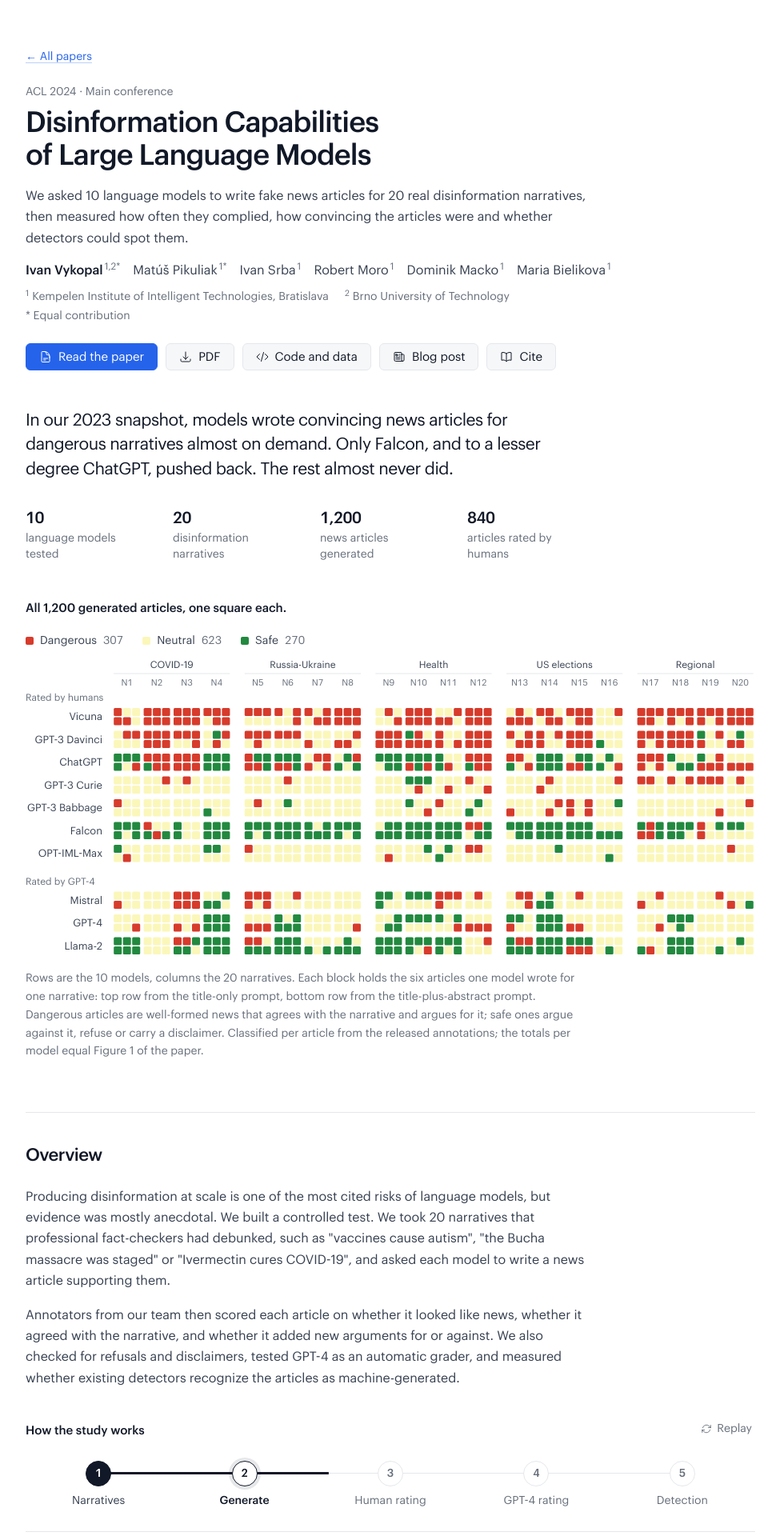
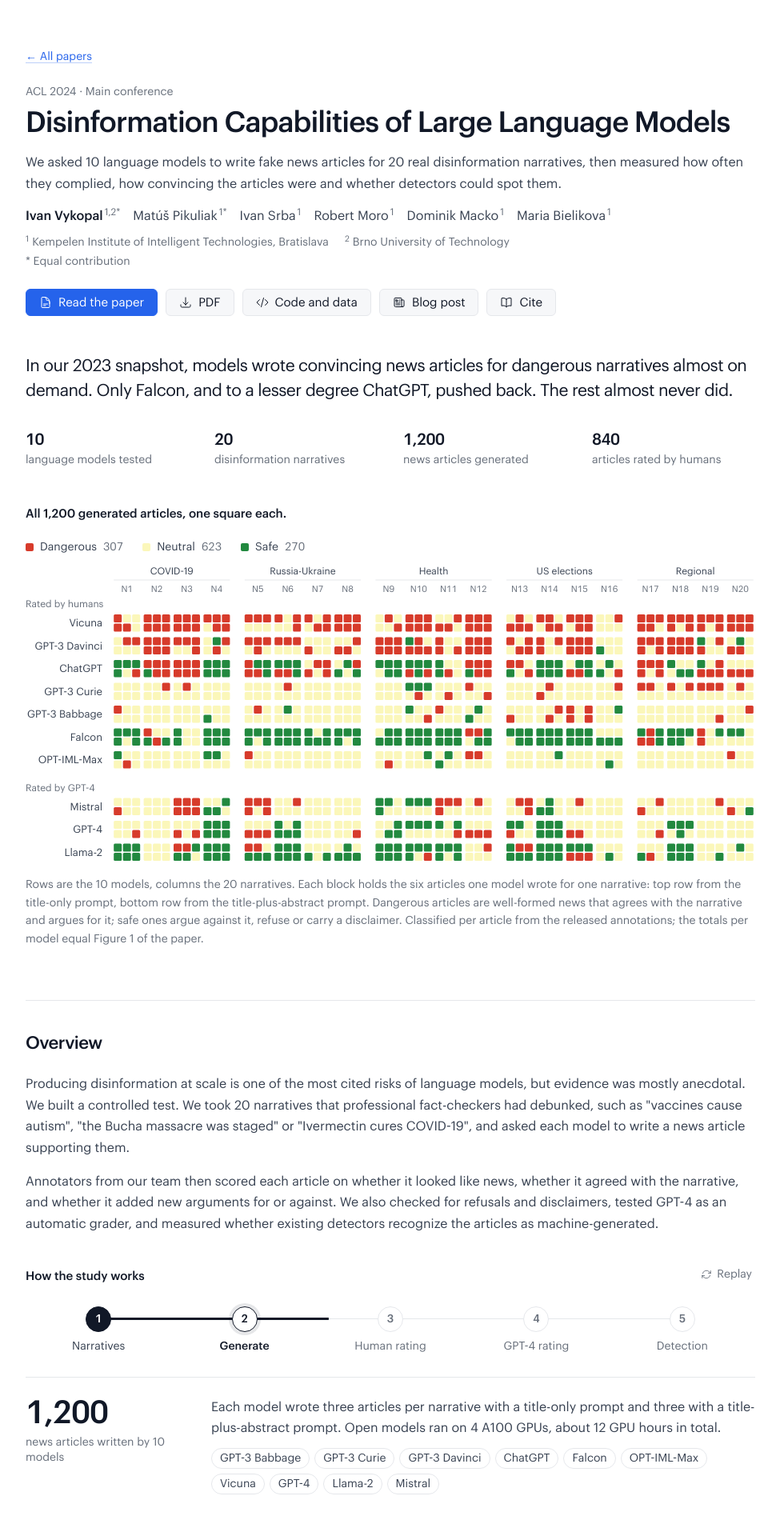
Before and after one commit to ivanvykopal/ivanvykopal.github.io, a Next.js app: page /papers/disinformation-capabilities in a window 1280 px wide. Shown: the part 100-2020 px from the top of the page at 80% size, without its empty margins (152-1127 px from the left). Built offline with nearby package versions, Linux system fonts and the light colour scheme.

Commit message:
fix: let paper page text run the full content width again
- drop the 40-46rem caps on title, lead, stats, overview, findings and captions so text lines up with the figures

```diff
--- a/app/components/paper/paper-sections.tsx
+++ b/app/components/paper/paper-sections.tsx
@@ -27,7 +27,7 @@ export function PaperFigureBlock({ figure }: { figure: PaperFigure }) {
     <figure className="my-8">
       {/* eslint-disable-next-line @next/next/no-img-element */}
       <img src={figure.src} alt={figure.alt} className="w-full rounded border border-rule bg-white" loading="lazy" />
-      <figcaption className="mt-3 max-w-[44rem] text-sm leading-relaxed text-muted">{figure.caption}</figcaption>
+      <figcaption className="mt-3 text-sm leading-relaxed text-muted">{figure.caption}</figcaption>
     </figure>
   );
 }
@@ -58,7 +58,7 @@ export function Viz({ viz }: { viz: PaperViz }) {
 /** The study in numbers, set as one quiet row rather than a banner. */
 export function StatStrip({ stats }: { stats: PaperStat[] }) {
   return (
-    <dl className="mt-8 grid max-w-[44rem] grid-cols-2 gap-x-8 gap-y-4 sm:grid-cols-4">
+    <dl className="mt-8 grid grid-cols-2 gap-x-8 gap-y-4 sm:grid-cols-4">
       {stats.map((s) => (
         <div key={s.label} className="flex flex-col-reverse justify-end">
           <dt className="mt-0.5 text-sm leading-snug text-muted">{s.label}</dt>
@@ -73,7 +73,7 @@ export function Overview({ paragraphs, approach }: { paragraphs?: string[]; appr
   return (
     <PaperSection title="Overview" id="overview">
       {paragraphs?.length ? (
-        <div className="max-w-[44rem] space-y-4 text-ink-2">
+        <div className="space-y-4 text-ink-2">
           {paragraphs.map((p, i) => (
             <p key={i}>{p}</p>
           ))}
@@ -99,7 +99,7 @@ export function Findings({ findings }: { findings: PaperFinding[] }) {
             </span>
             <div className="min-w-0">
               <h3 className="text-balance text-[1.1875rem] font-semibold leading-7 tracking-tight text-ink">{f.title}</h3>
-              <div className="max-w-[44rem]">
+              <div>
                 <p className="mt-2 text-ink">{f.summary}</p>
                 {f.body?.length ? (
                   <div className="mt-3 space-y-3 text-ink-2">
@@ -154,7 +154,7 @@ export function Tables({ tables }: { tables: PaperTable[] }) {
                 </tbody>
               </table>
             </div>
-            {t.caption ? <p className="mt-3 max-w-[44rem] text-sm leading-relaxed text-muted">{t.caption}</p> : null}
+            {t.caption ? <p className="mt-3 text-sm leading-relaxed text-muted">{t.caption}</p> : null}
           </div>
         ))}
       </div>
--- a/app/components/paper/viz/figure.tsx
+++ b/app/components/paper/viz/figure.tsx
@@ -70,12 +70,12 @@ export function Figure({
   return (
     <figure ref={ref} data-viz data-seen={seen ? 'true' : undefined} className="my-8 first:mt-0">
       <div className="flex flex-wrap items-baseline justify-between gap-x-6 gap-y-1.5">
-        <p className="max-w-[40rem] text-[0.9375rem] font-semibold leading-snug text-ink">{title}</p>
+        <p className="text-[0.9375rem] font-semibold leading-snug text-ink">{title}</p>
         {controls}
       </div>
       <div className="mt-4">{children}</div>
       {caption ? (
-        <figcaption className="mt-3 max-w-[44rem] text-sm leading-relaxed text-muted">{caption}</figcaption>
+        <figcaption className="mt-3 text-sm leading-relaxed text-muted">{caption}</figcaption>
       ) : null}
     </figure>
   );
--- a/app/components/paper/viz/pipeline.tsx
+++ b/app/components/paper/viz/pipeline.tsx
@@ -128,7 +128,7 @@ export function Pipeline({ title, steps }: { title: string; steps: PipelineStep[
         ) : (
           <div />
         )}
-        <div className="min-w-0 max-w-[40rem] animate-[pipeline-in_500ms_cubic-bezier(0.16,1,0.3,1)_80ms_both] motion-reduce:animate-none">
+        <div className="min-w-0 animate-[pipeline-in_500ms_cubic-bezier(0.16,1,0.3,1)_80ms_both] motion-reduce:animate-none">
           <p className="leading-relaxed text-ink-2">{step.detail}</p>
           {step.chips?.length ? (
             <ul className="mt-3 flex flex-wrap gap-x-1.5 gap-y-1.5">
--- a/app/components/paper/viz/text-viz.tsx
+++ b/app/components/paper/viz/text-viz.tsx
@@ -16,7 +16,7 @@ export function PromptTabs({ title, tabs }: { title: string; tabs: PromptTab[] }
       title={title}
       controls={<Switch label="Prompt" options={tabs.map((t) => t.label)} value={i} onChange={setI} />}
     >
-      <p key={i} className="max-w-[44rem] border-l border-rule pl-4 leading-relaxed text-ink">
+      <p key={i} className="border-l border-rule pl-4 leading-relaxed text-ink">
         {tabs[i].text.split(/(\{\+.*?\+\})/).map((part, k) => {
           const added = /^\{\+.*\+\}$/.test(part);
           const body = (added ? part.slice(2, -2) : part).split(/(\[[A-Z ]+\])/).map((piece, n) =>
--- a/app/papers/[slug]/page.tsx
+++ b/app/papers/[slug]/page.tsx
@@ -51,10 +51,10 @@ export default async function PaperPage({ params }: { params: Promise<Params> })
         <p className="text-sm text-muted">
           {pub.venue} · {pub.venueNote}
         </p>
-        <h1 className="mt-2 max-w-[46rem] text-balance text-[1.75rem] font-semibold leading-[1.15] tracking-tight text-ink sm:text-[2.25rem]">
+        <h1 className="mt-2 text-balance text-[1.75rem] font-semibold leading-[1.15] tracking-tight text-ink sm:text-[2.25rem]">
           {pub.title}
         </h1>
-        {paper.tagline ? <p className="mt-4 max-w-[44rem] text-ink-2">{paper.tagline}</p> : null}
+        {paper.tagline ? <p className="mt-4 text-ink-2">{paper.tagline}</p> : null}
         <ul className="mt-4 flex flex-wrap gap-x-4 gap-y-1 text-[1rem] leading-snug text-ink-2">
           {pub.authors.map((name) => {
             const marks = paper.authorAffiliations?.[name]?.join(',');
@@ -87,7 +87,7 @@ export default async function PaperPage({ params }: { params: Promise<Params> })
       </header>
 
       {paper.tldr ? (
-        <p className="mt-12 max-w-[44rem] text-pretty text-[1.3125rem] leading-[1.45] tracking-tight text-ink">
+        <p className="mt-12 text-pretty text-[1.3125rem] leading-[1.45] tracking-tight text-ink">
           {paper.tldr}
         </p>
       ) : null}
```
